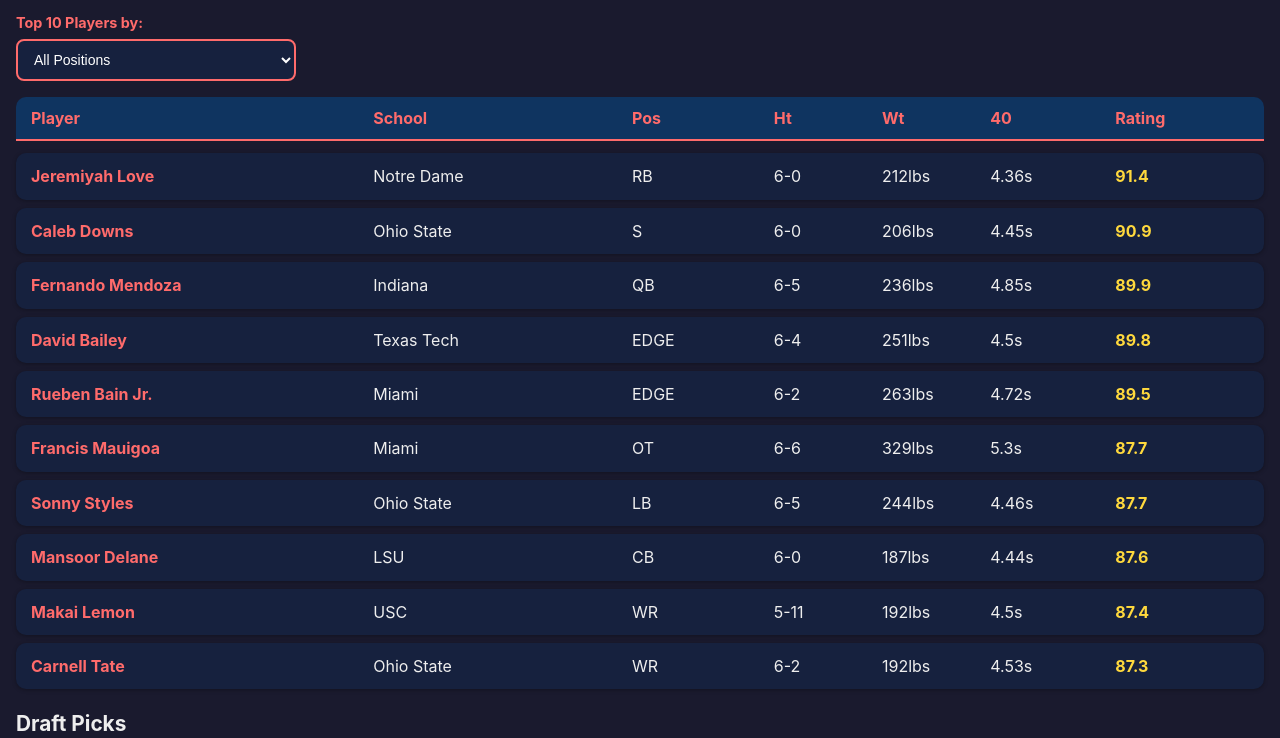
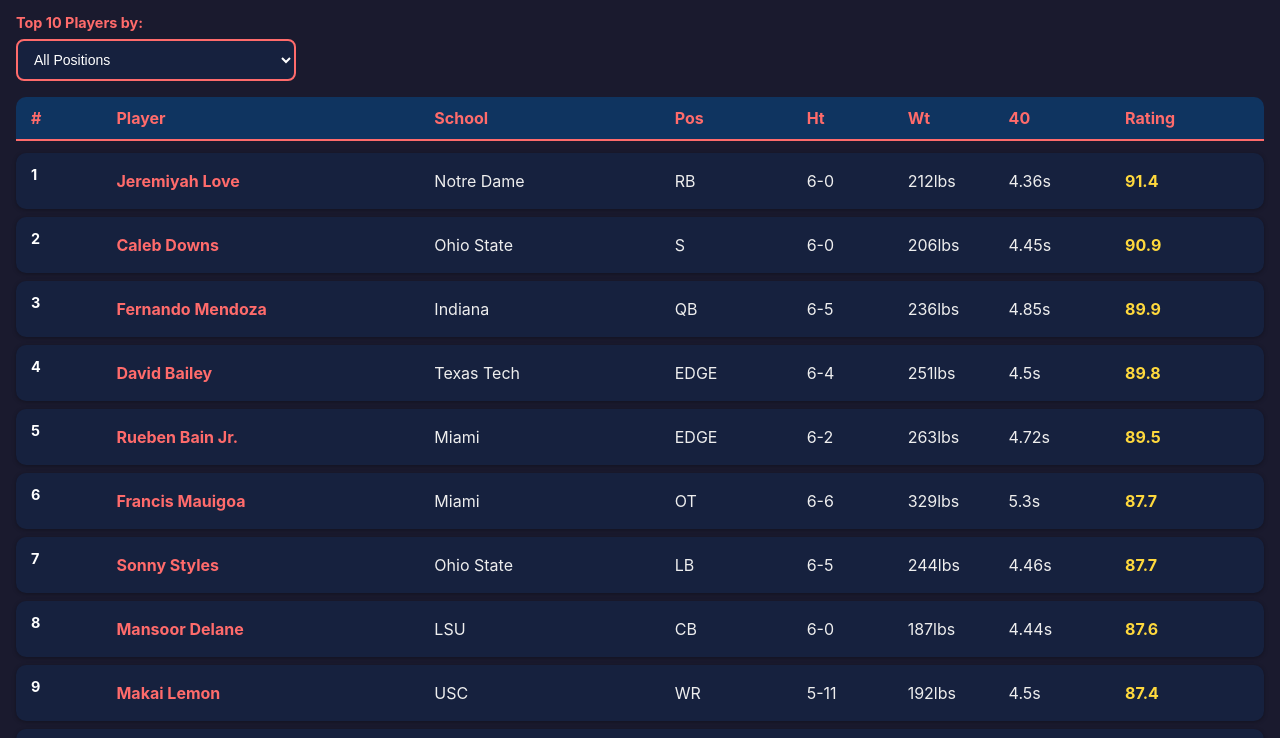
Before and after one commit to barroso2223/draftBoard2026, a plain HTML site: page index.html in a window 1280 px wide. Shown: the part 55-793 px from the top of the page. Drawn offline with Linux system fonts and the light colour scheme.

Commit message:
ADD rank number to the left of the name

```diff
--- a/app.js
+++ b/app.js
@@ -27,7 +27,7 @@ document.getElementById("positionSelect").addEventListener("change", (e) => {
 // Placeholder: Compute consensus grades (ready for your JSON fields)
 function calculateGrades() {
   players.forEach((p) => {
-    p.score = p.rating; // Higher score = better player
+    p.score = p.combined_score || p.rating || 0;
   });
 }
 
@@ -52,9 +52,9 @@ function renderTop10(position) {
   }
 
   // Add header row
-  if (position === "ALL") {
   container.innerHTML = `
     <div class="headerRow">
+      <div>#</div>
       <div>Player</div>
       <div>School</div>
       <div>Pos</div>
@@ -64,33 +64,21 @@ function renderTop10(position) {
       <div>Rating</div>
     </div>
   `;
-  } else {
-    container.innerHTML = `
-      <div class="headerRow">
-        <div>Player</div>
-        <div>School</div>
-        <div>Pos</div>
-        <div>Ht</div>
-        <div>Wt</div>
-        <div>40</div>
-        <div>Rating</div>
-      </div>
-    `;
-  }
 
-  list.forEach((p) => {
-    container.innerHTML += renderPlayer(p, position);
+  list.forEach((p, index) => {
+    container.innerHTML += renderPlayer(p, position, index + 1);
   });
 }
 
 // Render player row (ALL vs position)
-function renderPlayer(p, mode) {
+function renderPlayer(p, mode, rank) {
   const score = p.combined_score || p.rating || p.score || 0;
 
   if (mode === "ALL") {
     return `<div class="playerRow">
       <!-- DESKTOP VERSION (visible on desktop only) -->
       <div class="desktop-only">
+        <div class="rank-number">${rank}</div>
         <div class="player-name">${p.name}</div>
         <div>${p.school}</div>
         <div>${p.position}</div>
@@ -103,6 +91,7 @@ function renderPlayer(p, mode) {
       <!-- MOBILE VERSION (visible on mobile only) -->
       <div class="mobile-only">
         <div class="mobile-name-row">
+          <span class="rank-number-mobile">${rank}</span>
           <span class="mobile-player-name">${p.name}</span>
           <span class="mobile-school">🏫 ${p.school}</span>
         </div>
@@ -120,6 +109,7 @@ function renderPlayer(p, mode) {
   // Position-specific view
   return `<div class="playerRow">
     <div class="desktop-only">
+      <div class="rank-number">${rank}</div>
       <div class="player-name">${p.name}</div>
       <div>${p.school}</div>
       <div>${p.position}</div>
@@ -130,6 +120,7 @@ function renderPlayer(p, mode) {
     </div>
     <div class="mobile-only">
       <div class="mobile-name-row">
+        <span class="rank-number-mobile">${rank}</span>
         <span class="mobile-player-name">${p.name}</span>
         <span class="mobile-school">🏫 ${p.school}</span>
       </div>
--- a/styles.css
+++ b/styles.css
@@ -165,7 +165,7 @@ label {
   }
 
   .mobile-school {
-    font-size: .9rem;
+    font-size: 0.9rem;
     color: white;
     padding: 3px 10px;
     border-radius: 20px;
@@ -252,3 +252,50 @@ label {
   background: #ff6b6b;
   border-radius: 10px;
 }
+
+/* Rank number styling */
+.rank-number {
+  font-weight: bold;
+  color: white;
+  width: 32px;
+  height: 32px;
+  display: flex;
+  align-items: start;
+  justify-content: start;
+  font-size: 0.9rem;
+}
+
+.rank-number-mobile {
+  font-weight: bold;
+  color: white;
+  width: 28px;
+  height: 28px;
+  display: inline-flex;
+  align-items: start;
+  justify-content: start;
+  font-size: 0.8rem;
+}
+
+/* Desktop grid with rank column */
+@media (min-width: 769px) {
+  .desktop-only {
+    display: grid;
+    grid-template-columns: 0.5fr 2fr 1.5fr 0.8fr 0.6fr 0.6fr 0.7fr 0.8fr;
+    align-items: center;
+    gap: 8px;
+    padding: 12px 15px;
+  }
+
+  .headerRow {
+    display: grid;
+    grid-template-columns: 0.5fr 2fr 1.5fr 0.8fr 0.6fr 0.6fr 0.7fr 0.8fr;
+    gap: 8px;
+    padding: 10px 15px;
+    background: #0f3460;
+    border-radius: 10px 10px 0 0;
+    font-weight: bold;
+    color: #ff6b6b;
+    border-bottom: 2px solid #ff6b6b;
+    margin-bottom: 4px;
+  }
+}
```
Lines whose indentation alone changed are shown as unchanged.
